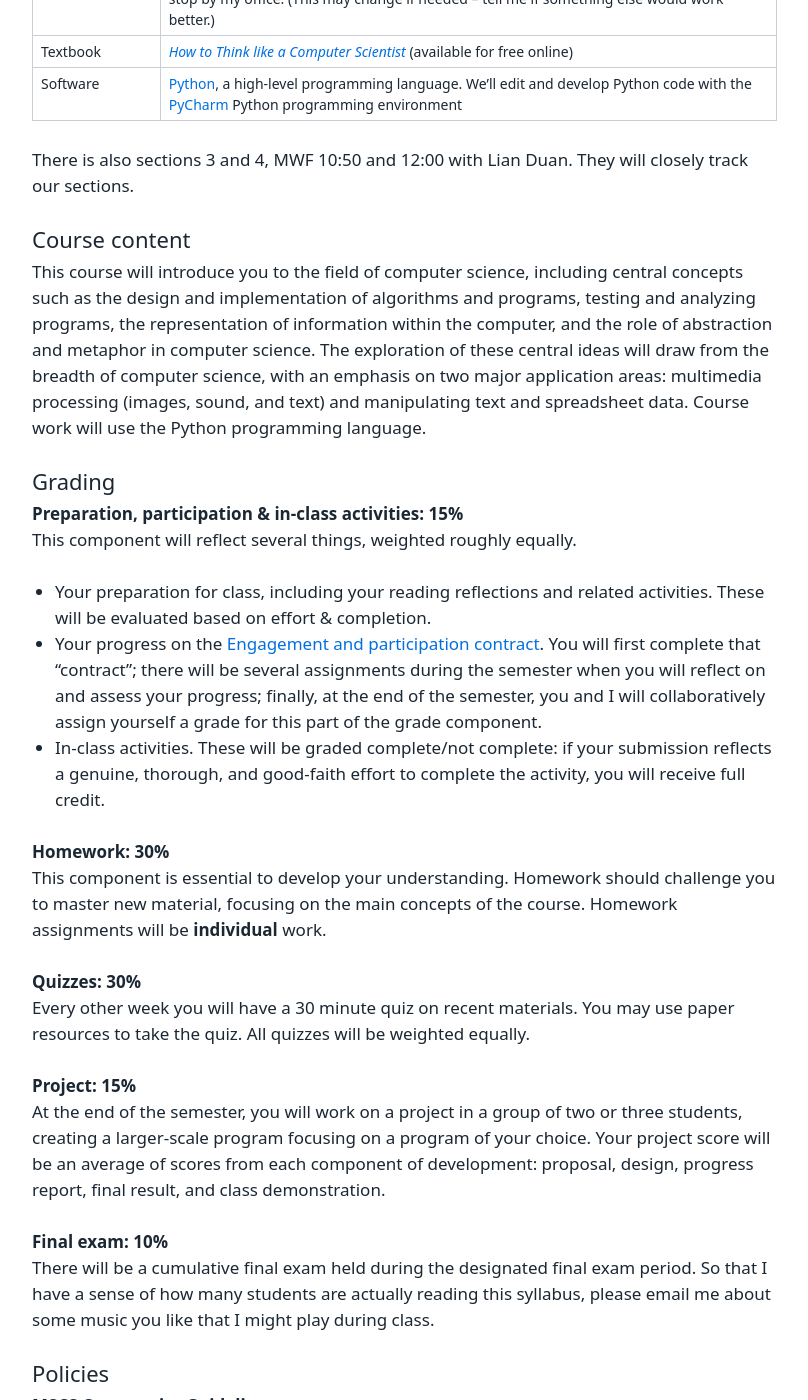
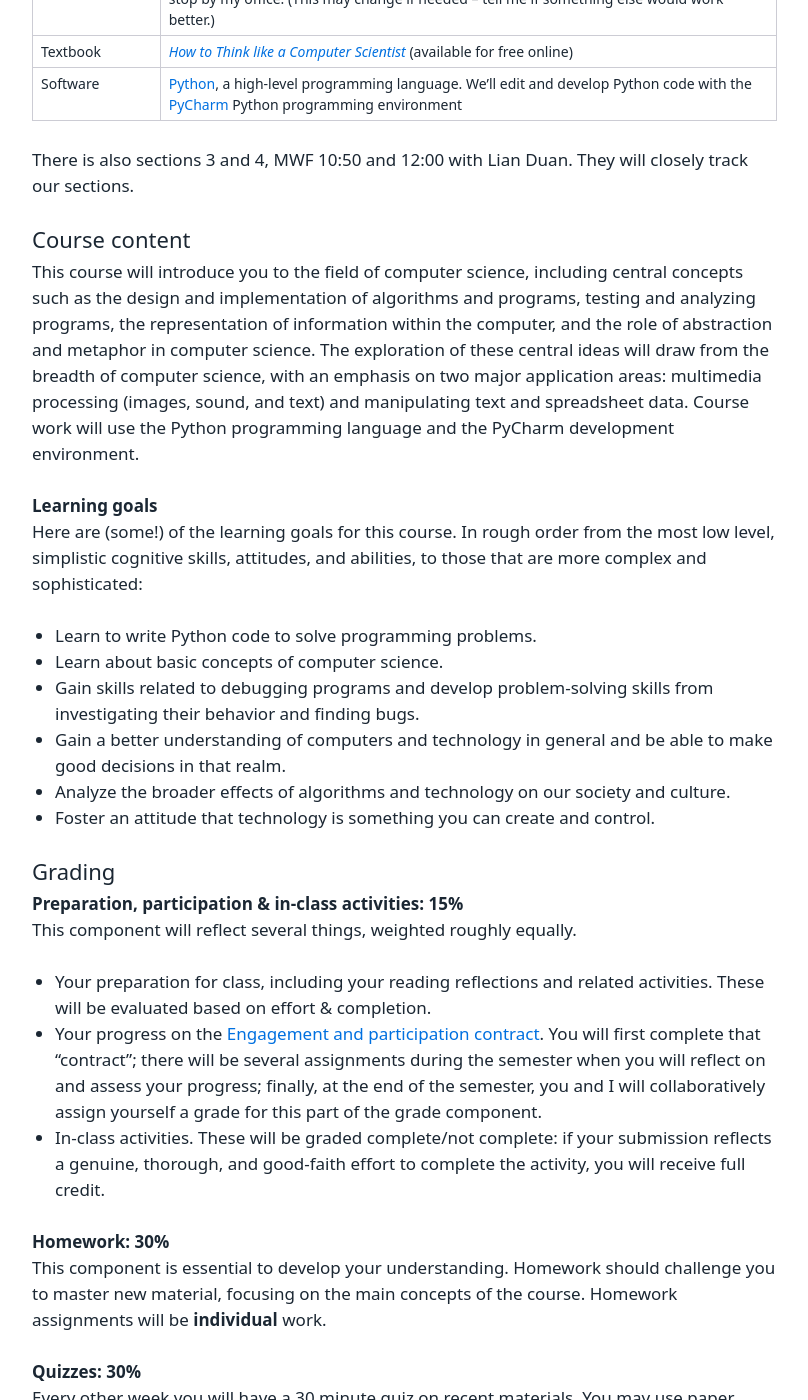
Before and after one commit to dandrake/dandrake.github.io, a Jekyll site: the page courses/2026-1-spring/123_core_concepts_in_cs/syllabus.html, which Jekyll copies as it is, in a window 1280 px wide and 1400 px high, scrolled down 599 px. Shown: the whole window, without its empty margins (20-828 px from the left). Built offline with Jekyll 4.4.1, drawn with Linux system fonts in a browser that asks for light colours.

Commit message:
update 123 syllabus, precommit hook

```diff
--- a/courses/2026-1-spring/123_core_concepts_in_cs/syllabus.html
+++ b/courses/2026-1-spring/123_core_concepts_in_cs/syllabus.html
@@ -1299,7 +1299,10 @@
   <input type="checkbox" id="contents">
   <ul>
   <li><a href="#class-logistics" id="toc-class-logistics">Class logistics</a></li>
-  <li><a href="#course-content" id="toc-course-content">Course content</a></li>
+  <li><a href="#course-content" id="toc-course-content">Course content</a>
+  <ul>
+  <li><a href="#learning-goals" id="toc-learning-goals">Learning goals</a></li>
+  </ul></li>
   <li><a href="#grading" id="toc-grading">Grading</a>
   <ul>
   <li><a href="#preparation-participation-in-class-activities-15" id="toc-preparation-participation-in-class-activities-15">Preparation, participation &amp; in-class activities: 15%</a></li>
@@ -1364,7 +1367,17 @@
 </table>
 <p>There is also sections 3 and 4, MWF 10:50 and 12:00 with Lian Duan. They will closely track our sections.</p>
 <h2 id="course-content">Course content</h2>
-<p>This course will introduce you to the field of computer science, including central concepts such as the design and implementation of algorithms and programs, testing and analyzing programs, the representation of information within the computer, and the role of abstraction and metaphor in computer science. The exploration of these central ideas will draw from the breadth of computer science, with an emphasis on two major application areas: multimedia processing (images, sound, and text) and manipulating text and spreadsheet data. Course work will use the Python programming language.</p>
+<p>This course will introduce you to the field of computer science, including central concepts such as the design and implementation of algorithms and programs, testing and analyzing programs, the representation of information within the computer, and the role of abstraction and metaphor in computer science. The exploration of these central ideas will draw from the breadth of computer science, with an emphasis on two major application areas: multimedia processing (images, sound, and text) and manipulating text and spreadsheet data. Course work will use the Python programming language and the PyCharm development environment.</p>
+<h3 id="learning-goals">Learning goals</h3>
+<p>Here are (some!) of the learning goals for this course. In rough order from the most low level, simplistic cognitive skills, attitudes, and abilities, to those that are more complex and sophisticated:</p>
+<ul>
+<li>Learn to write Python code to solve programming problems.</li>
+<li>Learn about basic concepts of computer science.</li>
+<li>Gain skills related to debugging programs and develop problem-solving skills from investigating their behavior and finding bugs.</li>
+<li>Gain a better understanding of computers and technology in general and be able to make good decisions in that realm.</li>
+<li>Analyze the broader effects of algorithms and technology on our society and culture.</li>
+<li>Foster an attitude that technology is something you can create and control.</li>
+</ul>
 <h2 id="grading">Grading</h2>
 <h3 id="preparation-participation-in-class-activities-15">Preparation, participation &amp; in-class activities: 15%</h3>
 <p>This component will reflect several things, weighted roughly equally.</p>
@@ -1445,9 +1458,9 @@
 <li>I got hit by a car at the Arc de Triomphe.</li>
 <li>I once accidentally set myself on fire.</li>
 <li>I can juggle four flaming torches.</li>
+</ul></li>
 </ul>
-Come to my office hours and tell me which ones you think are true or false!</li>
-</ul>
+<p>Come to my office hours and tell me which ones you think are true or false!</p>
 </main>
 
 <script>
```
Also changed, not shown: 1 other file.
